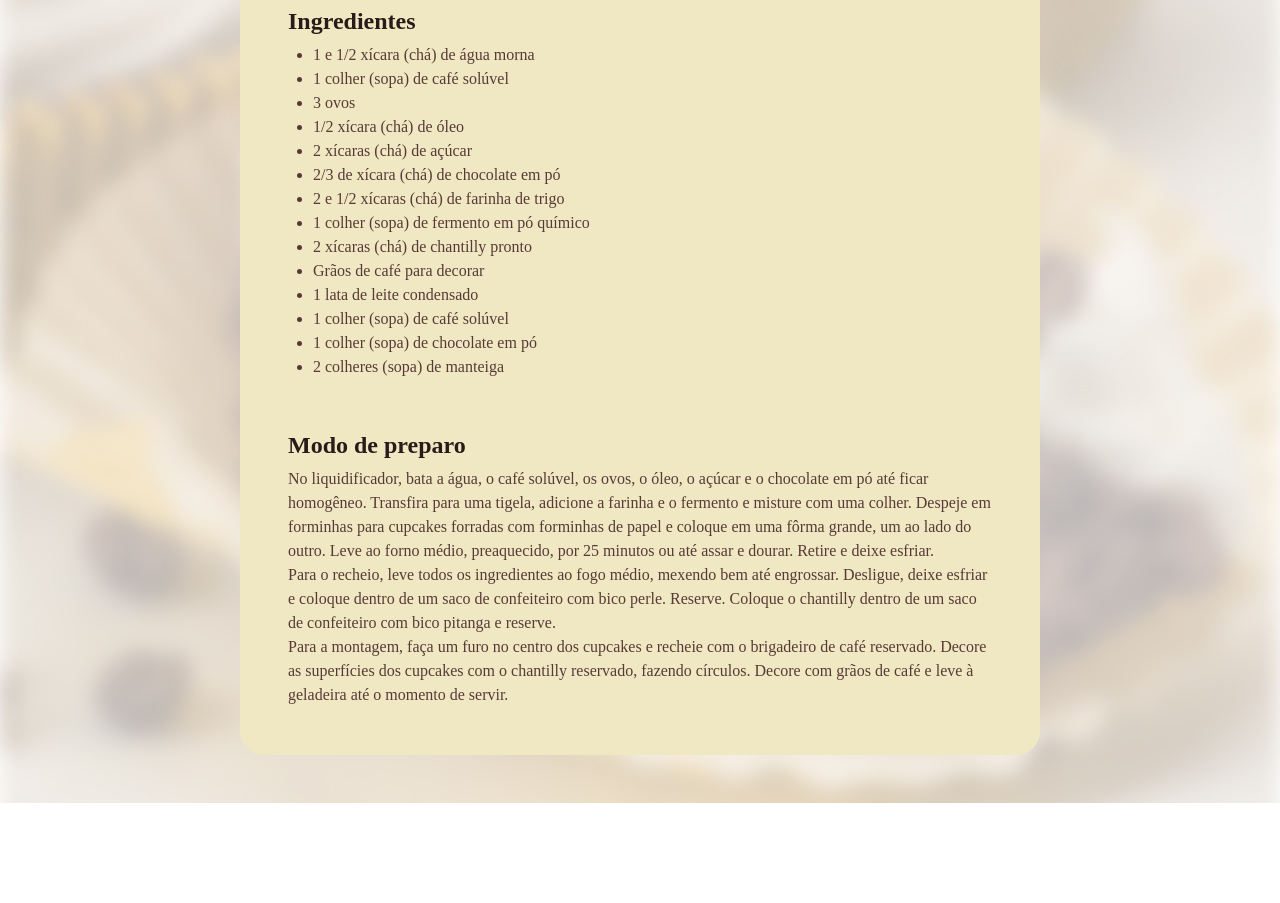
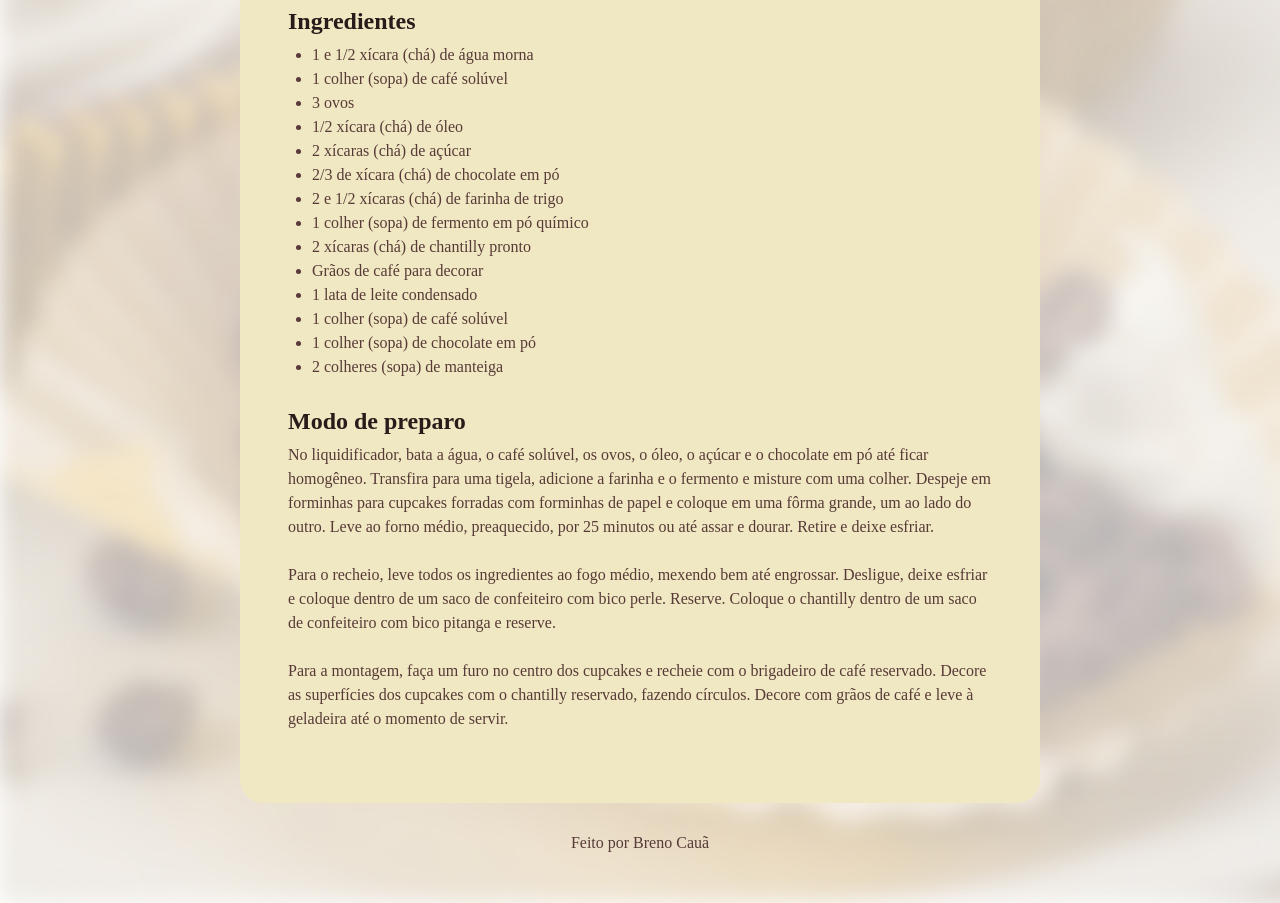
Before and after one commit to brenocauaof/paginadereceitas, a plain HTML site: page index.html in a window 1280 px wide. Shown: the part 720-1623 px from the top of the page. Before the commit the page ends 1523 px from the top, so only its background shows below. Drawn offline with Linux system fonts and the light colour scheme; a web font is replaced by a local one.

Commit message:
adicionando footer

```diff
--- a/index.html
+++ b/index.html
@@ -5,13 +5,11 @@
     <link rel="preconnect" href="https://fonts.googleapis.com">
     <link rel="preconnect" href="https://fonts.gstatic.com" crossorigin>
 
-
     <meta charset="UTF-8">
     <meta name="viewport" content="width=device-width, initial-scale=1.0">
     <title>Página de receitas</title>
 
     <link rel="stylesheet" href="style.css">
-
     <link href="https://fonts.googleapis.com/css2?family=Alice&display=swap" rel="stylesheet">
 
 </head>
@@ -52,19 +50,22 @@
                 </ul>
             </section>
             <section id="preparation">
-                <br>
                 <h2>Modo de preparo</h2>
                 <p>
-                    No liquidificador, bata a água, o café solúvel, os ovos, o óleo, o açúcar e o chocolate em pó até ficar homogêneo. Transfira para uma tigela, adicione a farinha e o fermento e misture com uma colher. Despeje em forminhas para cupcakes forradas com forminhas de papel e coloque em uma fôrma grande, um ao lado do outro. Leve ao forno médio, preaquecido, por 25 minutos ou até assar e dourar. Retire e deixe esfriar.
-                </p>
-                <p>
-                    Para o recheio, leve todos os ingredientes ao fogo médio, mexendo bem até engrossar. Desligue, deixe esfriar e coloque dentro de um saco de confeiteiro com bico perle. Reserve. Coloque o chantilly dentro de um saco de confeiteiro com bico pitanga e reserve.
-                </p>
-                <p>
-                    Para a montagem, faça um furo no centro dos cupcakes e recheie com o brigadeiro de café reservado. Decore as superfícies dos cupcakes com o chantilly reservado, fazendo círculos. Decore com grãos de café e leve à geladeira até o momento de servir.
+                    No liquidificador, bata a água, o café solúvel, os ovos, o óleo, o açúcar e o chocolate em pó até ficar homogêneo. Transfira para uma tigela, adicione a farinha e o fermento e misture com uma colher. Despeje em forminhas para cupcakes forradas com forminhas de papel e coloque em uma fôrma grande, um ao lado do outro. Leve ao forno médio, preaquecido, por 25 minutos ou até assar e dourar. Retire e deixe esfriar.<br><br>
+
+
+                    Para o recheio, leve todos os ingredientes ao fogo médio, mexendo bem até engrossar. Desligue, deixe esfriar e coloque dentro de um saco de confeiteiro com bico perle. Reserve. Coloque o chantilly dentro de um saco de confeiteiro com bico pitanga e reserve. <br><br>
+
+
+                    Para a montagem, faça um furo no centro dos cupcakes e recheie com o brigadeiro de café reservado. Decore as superfícies dos cupcakes com o chantilly reservado, fazendo círculos. Decore com grãos de café e leve à geladeira até o momento de servir. <br><br>
                 </p>
             </section>
         </main>
     </div>
+
+    <footer>
+        Feito por Breno Cauã
+    </footer>
 </body>
 </html>
--- a/style.css
+++ b/style.css
@@ -11,6 +11,7 @@
 body{
     background-image: url(assets/bg-image.jpg);
     background-size: cover;
+
 }
 
 #page{
@@ -19,11 +20,12 @@ body{
     padding: 24px;
     background-color: #F0E8C2;
     border-radius: 24px;
-    margin: 48px auto;
+    margin: 48px auto 28px;
 }
 
 img{
     border-radius: 16px;
+
 }
 
 main{
@@ -40,12 +42,10 @@ section + section {
 h1{
     line-height: 140%;
     font-size: 40px;
-    margin-bottom: 4px;
 }
 
 h2{
     font-size: 24px;
-    margin-bottom: 4px;
 }
 
 h1, h2{
@@ -55,5 +55,12 @@ h1, h2{
 }
 
 ul{
-    padding-left: 25px;
+    padding-left: 24px;
 }
+
+footer{
+    color: #573A37;
+    text-align: center;
+    padding-bottom: 48px;
+
+}
```
